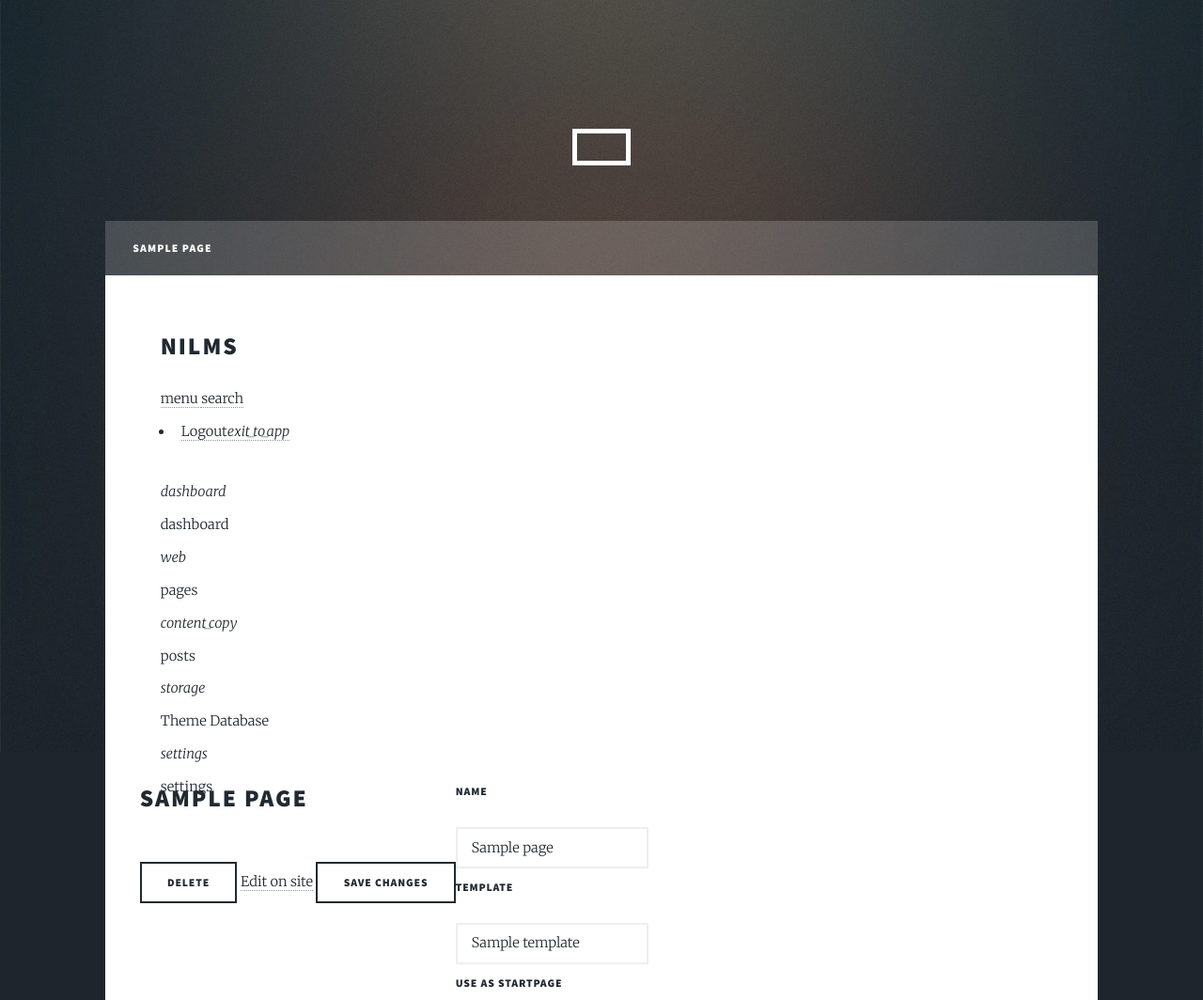
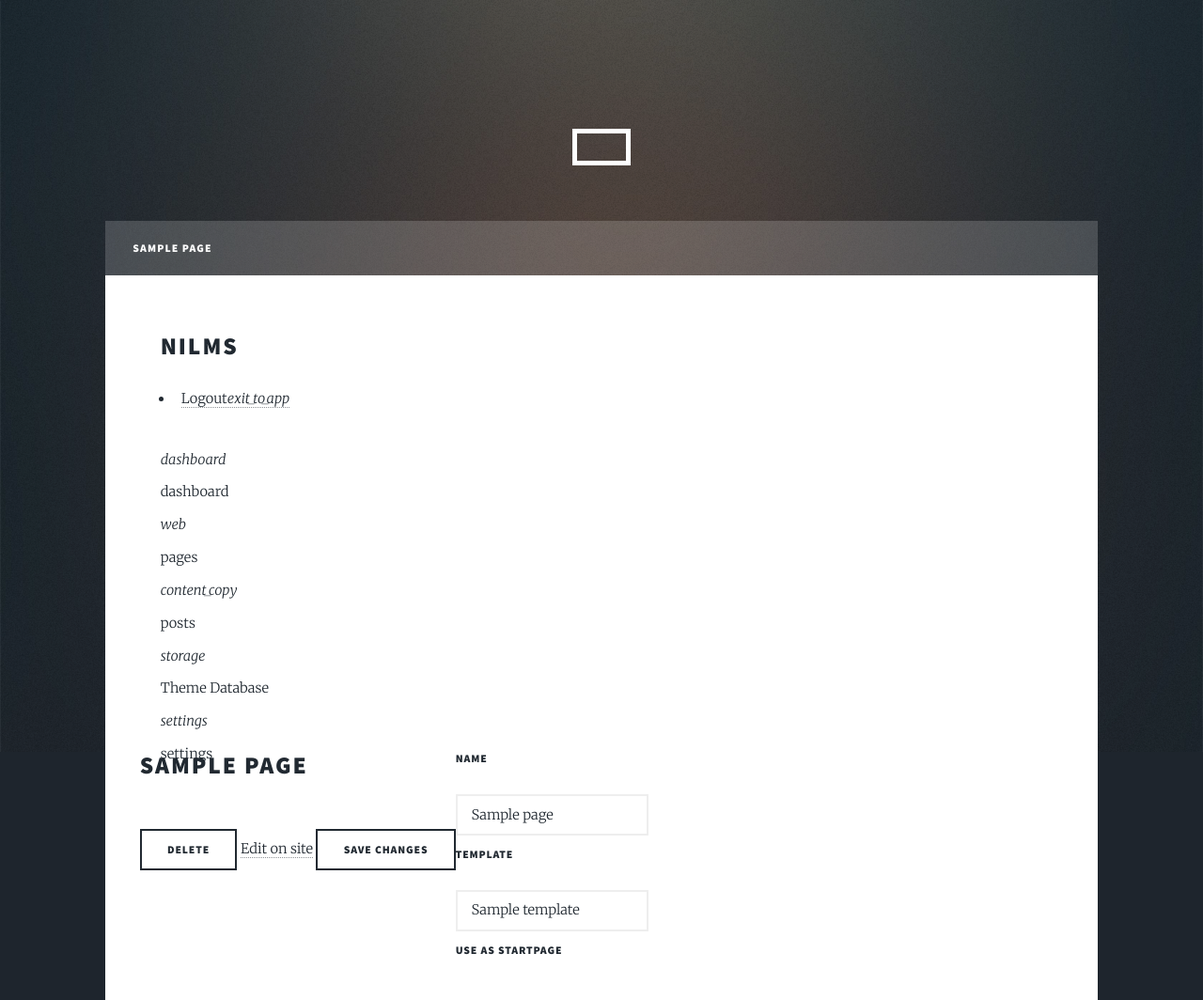
Before and after one commit to sebbekarlsson/nilms, a Python web app: template nilms/templates/admin/page.html in a window 1280 px wide. Shown: the top 1064 px of the page at 94% size. Run offline with Jinja, Linux system fonts and the light colour scheme; the template is opened without the code that fills it: most values are stand-ins (such as "Sample title", 1, 10 or a date in 2020).

Commit message:
remove buttons from top section for now

```diff
--- a/nilms/templates/admin/layout_admin.html
+++ b/nilms/templates/admin/layout_admin.html
@@ -19,12 +19,12 @@
                 <h2>{{ db['title'] if 'title' in db else 'nilms' }}</h2>
             </div>
             <div class='view-admin-top-section'>
-                <a href='#' class='menu-item'>
+                <!--<a href='#' class='menu-item'>
                     menu
                 </a>
                 <a href='#' class='menu-item'>
                     search
-                </a>
+                </a>-->
             </div>
             <div class='view-admin-top-section'>
                 <div class='menu-item'>
```
